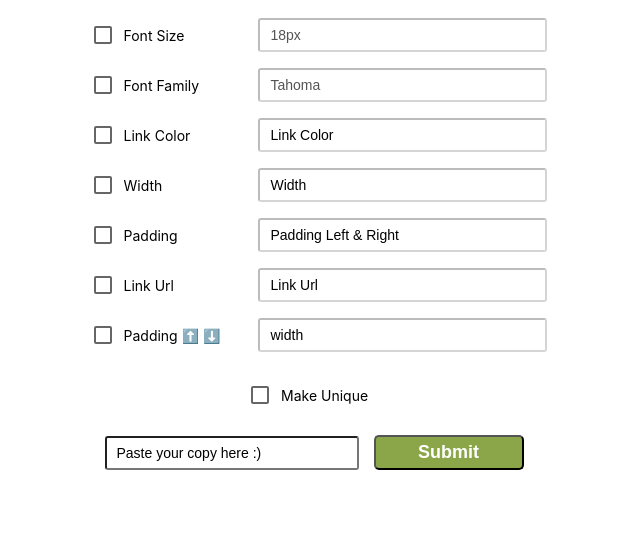
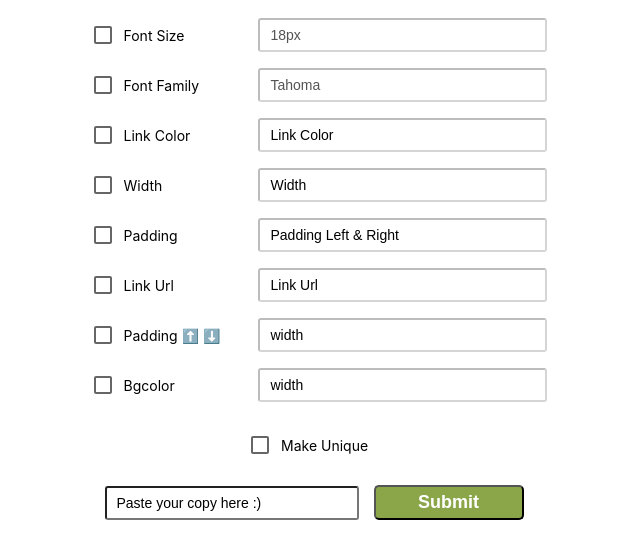
Before and after one commit to INRGI/CopyMaker, a React (Vite) app: page /id-1 in a window 1280 px wide. Shown: the top 558 px of the page, without its empty margins (326-966 px from the left). Built offline with nearby package versions, Linux system fonts and the light colour scheme.

Commit message:
Add bgcolor input

```diff
--- a/src/components/FormPromo/FormPromo.jsx
+++ b/src/components/FormPromo/FormPromo.jsx
@@ -24,6 +24,7 @@ const FormPromo = () => {
     const [isReplace, setReplace] = useState(domain.isReplace);
     const [isLinkUrl, setLinkUrl] = useState(domain.isLinkUrl);
     const [isTrTB, setTrTB] = useState(domain.isTrTB);
+    const [isBGColor, setBGColor] = useState(domain.isBGColor);
 
     const [isSubmitted, setIsSubmitted] = useState(false);
     const [submitedResult, setSubmitedResult] = useState("");
@@ -56,6 +57,7 @@ const FormPromo = () => {
     const submitId = nanoid();
     const linkUrlId = nanoid();
     const TrTBId = nanoid();
+    const BGColorId = nanoid();
 
     const hasImages = /<img.*?src=["'](.*?)["'].*?>/g.test(submitedResult);
 
@@ -74,8 +76,8 @@ const FormPromo = () => {
       };
 
     const handleSubmit = (values) => {
-        dispatch(editDomain({ id: domainId, values: {...values, isFontSize, isFontFamily, isColorLink, isWidth, isPaddingLR, isReplace, isLinkUrl, isTrTB} }));
-        setSubmitedResult(makeCopy({...values, isFontSize, isFontFamily, isColorLink, isWidth, isPaddingLR, isReplace, isLinkUrl, isTrTB}))
+        dispatch(editDomain({ id: domainId, values: {...values, isFontSize, isFontFamily, isColorLink, isWidth, isPaddingLR, isReplace, isLinkUrl, isTrTB, isBGColor} }));
+        setSubmitedResult(makeCopy({...values, isFontSize, isFontFamily, isColorLink, isWidth, isPaddingLR, isReplace, isLinkUrl, isTrTB, isBGColor}))
 
         setIsSubmitted(true);
     };
@@ -150,6 +152,15 @@ const FormPromo = () => {
                         </Label>
 
                         <FormInput type="text" name="trTB" id={TrTBId} placeholder="width" disabled={!isTrTB}/>
+                    </InputContainer>
+
+                    <InputContainer>
+                        <Label>
+                            <Checkbox checked={isBGColor} onChange={() => setBGColor((prev) => !prev)} color="success" />
+                            Bgcolor
+                        </Label>
+
+                        <FormInput type="text" name="BGColor" id={BGColorId} placeholder="width" disabled={!isBGColor}/>
                     </InputContainer>
 
                 </Container>
--- a/src/helpers/makeCopy.js
+++ b/src/helpers/makeCopy.js
@@ -17,6 +17,8 @@ const makeCopy = ({
     linkUrl,
     isTrTB,
     trTB,
+    isBGColor,
+    BGColor,
 }) => {
     let result = submit;
 
@@ -68,6 +70,9 @@ const makeCopy = ({
         result = result.replace(/<tr\s*(?!height)[^>]*?>\s*<td\s*height="(\d+)"><\/td>\s*<\/tr>(?=(?:\s*<tr[^>]*?>\s*<td[^>]*?><\/td>\s*<\/tr>)*\s*<\/table>\s*$)/, `<tr><td height="${trTB}"></td></tr>`);
     }
 
+    if (isBGColor) {
+        // result = makeUnique(result);
+    }
 
     if (isReplace) {
         result = makeUnique(result);
--- a/src/redux/domainSlice.js
+++ b/src/redux/domainSlice.js
@@ -12,7 +12,7 @@ const domainSlice = createSlice({
       reducer(state, action) {
         state.push(action.payload);
       },
-      prepare({name, fontSize, fontFamily, colorLink, width, paddingLR, isFontSize, isFontFamily, isColorLink, isWidth, isPaddingLR, isReplace, isLinkUrl, isTrTB}) {
+      prepare({name, fontSize, fontFamily, colorLink, width, paddingLR, BGColor, isFontSize, isFontFamily, isColorLink, isWidth, isPaddingLR, isReplace, isLinkUrl, isTrTB, isBGColor}) {
         return {
           payload: {
             name,
@@ -21,6 +21,7 @@ const domainSlice = createSlice({
             colorLink,
             width,
             paddingLR,
+            BGColor,
             isFontSize,
             isFontFamily,
             isColorLink,
@@ -29,6 +30,7 @@ const domainSlice = createSlice({
             isReplace,
             isLinkUrl,
             isTrTB,
+            isBGColor,
             id: nanoid()
           },
         };
```
